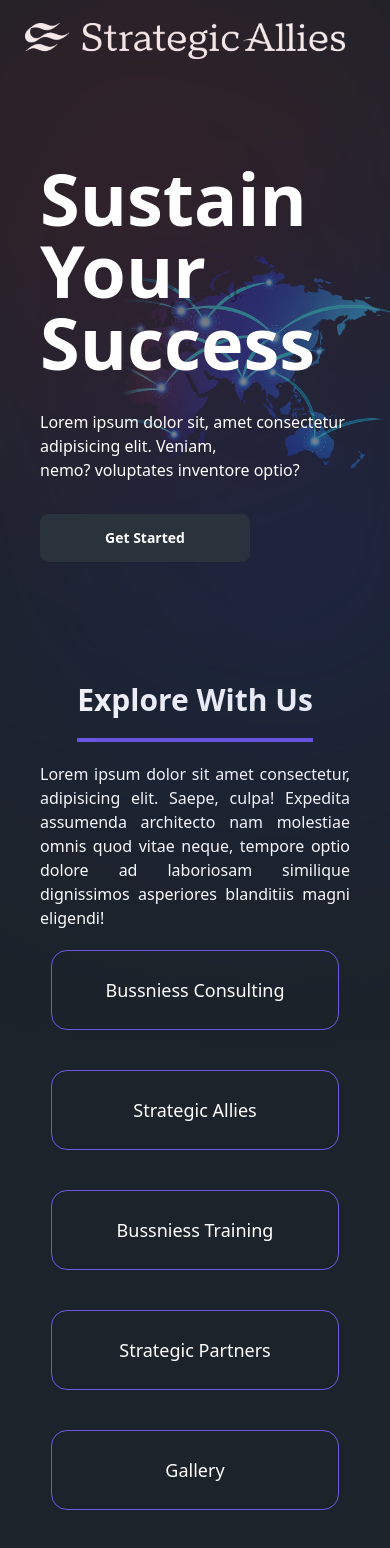
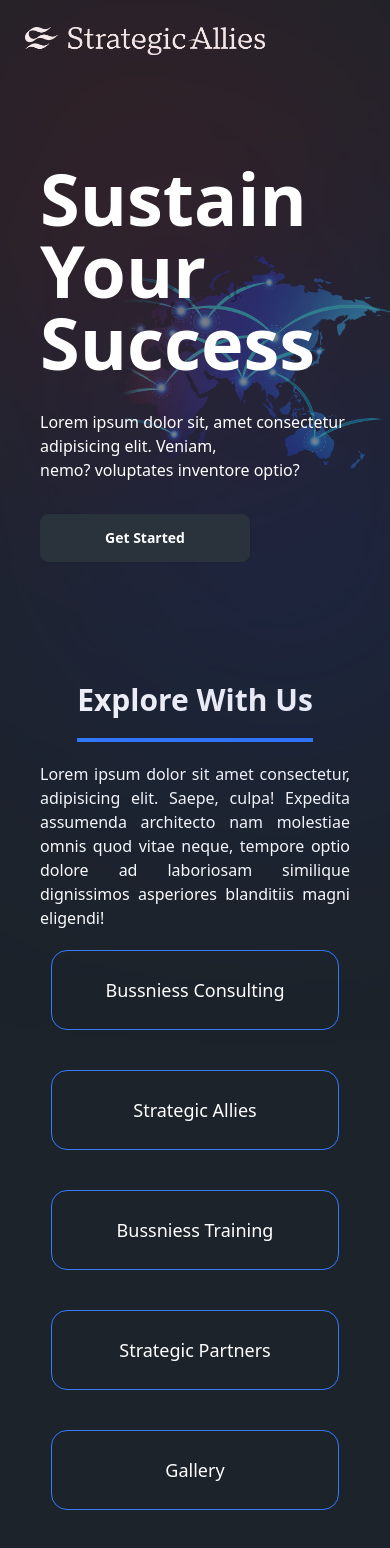
Before and after one commit to techeyeco/stratigic-allies-website-react, a React (Vite) app: page / in a window 390 px wide. Shown: the top 1548 px of the page. Built offline with nearby package versions, Linux system fonts and the light colour scheme.

Commit message:
Add the AOS animation and working on hero and stratigic consulting

```diff
--- a/index.html
+++ b/index.html
@@ -19,7 +19,8 @@
             colors: {
               light: "#fff",
               // primary: "#5b68f0",
-              primary: "#6f57e6",
+              primary: "#347BFF",
+              secondary: "#0F0F31",
               neutral: "#2A323E",
             },
           },
--- a/package.json
+++ b/package.json
@@ -10,6 +10,7 @@
     "preview": "vite preview"
   },
   "dependencies": {
+    "aos": "^2.3.4",
     "react": "^18.2.0",
     "react-dom": "^18.2.0",
     "react-icons": "^5.0.1",
--- a/src/Components/BusinessConsulting.jsx
+++ b/src/Components/BusinessConsulting.jsx
@@ -2,6 +2,7 @@ import React from "react";
 import { MdOutlineBusinessCenter } from "react-icons/md";
 import { MdOutlineSupportAgent } from "react-icons/md";
 import { GiSkills } from "react-icons/gi";
+import dbc from "../assets/dbc.png";
 
 export default function BusinessConsulting() {
   const [activeUs, setActiveUs] = React.useState({
@@ -18,7 +19,7 @@ export default function BusinessConsulting() {
       icon: (
         <MdOutlineBusinessCenter
           className={`fill-${
-            activeUs.u1 ? "[#7480FF]" : ""
+            activeUs.u1 ? "[#347BFF]" : ""
           } duration-300 ease-in-out  size-[60px]`}
         />
       ),
@@ -31,7 +32,7 @@ export default function BusinessConsulting() {
       icon: (
         <MdOutlineSupportAgent
           className={`fill-${
-            activeUs.u2 ? "[#7480FF]" : ""
+            activeUs.u2 ? "[#347BFF]" : ""
           } duration-300 ease-in-out  size-[60px]`}
         />
       ),
@@ -44,7 +45,7 @@ export default function BusinessConsulting() {
       icon: (
         <GiSkills
           className={`fill-${
-            activeUs.u3 ? "[#7480FF]" : ""
+            activeUs.u3 ? "[#347BFF]" : ""
           } duration-300 ease-in-out  size-[60px]`}
         />
       ),
@@ -95,6 +96,13 @@ export default function BusinessConsulting() {
           );
         })}
       </div>
+      <div className="flex justify-center ">
+        <img
+          src={dbc}
+          alt=""
+          className="rounded-xl h-96 object-cover hover:rounded-3xl duration-300 ease-in-out"
+        />
+      </div>
     </section>
   );
 }
--- a/src/Components/Navbar.jsx
+++ b/src/Components/Navbar.jsx
@@ -12,34 +12,42 @@ export default function Navbar() {
   const [lang, steLang] = React.useState(
     localStorage.getItem("lang") || localStorage.setItem("lang", "EN")
   );
-
   const data = [
-    {
-      title: "About Us",
-      route: "/about",
-    },
     {
       title: "Bussniess Consulting",
       route: "/consulting",
+    },
+    {
+      title: "Strategic Allies",
+      route: "/about",
     },
     {
       title: "Bussniess Training",
       route: "/tranining",
     },
     {
-      title: "Product",
-      route: "/products",
+      title: "Strategic Partners",
+      route: "/strategicPartners",
     },
     {
-      title: "Our Work",
-      route: "/ourworks",
+      title: "Gallery",
+      route: "/gallery",
+    },
+    {
+      title: "Course in the UK",
+      route: "/ukCourse",
+    },
+    {
+      title: "Modern Marketing",
+      route: "/essentialsMarketing",
     },
   ];
   return (
     <nav className="navbar bg-base-100 max-w-[1200px] mx-auto ">
       <div className="navbar-start">
+        {pathname != "/" && (
           <div className="dropdown">
-          {/* <div tabIndex={0} role="button" className="btn btn-ghost lg:hidden">
+            <div tabIndex={0} role="button" className="btn btn-ghost lg:hidden">
               <svg
                 xmlns="http://www.w3.org/2000/svg"
                 className="h-5 w-5"
@@ -54,36 +62,29 @@ export default function Navbar() {
                   d="M4 6h16M4 12h8m-8 6h16"
                 />
               </svg>
-          </div> */}
-          {/* <ul
+            </div>
+            <ul
               tabIndex={0}
-            className="menu menu-md dropdown-content mt-3 z-[1] p-2 shadow bg-base-100 rounded-box w-52 "
+              className="menu menu-md dropdown-content mt-3 z-[100] p-2 shadow bg-base-100 rounded-box w-52 bg-neutral "
             >
-            <li>
-              <a href="#about">About Us</a>
+              {data.map((item, index) => {
+                return (
+                  <li key={index}>
+                    <Link to={item.route}>{item.title}</Link>
                   </li>
-            <li>
-              <a href="#service">Our Services</a>
-            </li>
-            <li>
-              <a>Company History</a>
-            </li>
-            <li>
-              <a>Partener</a>
-            </li>
-            <li>
-              <a>Contact Us</a>
-            </li>
-          </ul> */}
+                );
+              })}
+            </ul>
           </div>
+        )}
         <Link
           to="/"
           className="btn btn-ghost text-xl py-8 flex flex-col items-center"
         >
-          <img src={logonav} alt="" className="w-80 " />
+          <img src={logonav} alt="" className="w-60" />
         </Link>
         {pathname != "/" && (
-          <ul className="menu menu-horizontal px-2 flex-nowrap hidden lg:flex flex-nowarp flex-row lg:items-center gap-5">
+          <ul className="menu menu-horizontal px-2 flex-nowrap hidden lg:flex flex-nowarp flex-row lg:items-center gap-2">
             {data.map((item, index) => {
               return (
                 <li key={index}>
--- a/src/Components/ToRoute.jsx
+++ b/src/Components/ToRoute.jsx
@@ -1,43 +1,69 @@
 import React from "react";
 import { Link } from "react-router-dom";
+import Aos from "aos";
+import "aos/dist/aos.css";
 
-export default function toRoute() {
+export default function ToRoute() {
+  React.useEffect(() => {
+    Aos.init();
+  }, []);
+
   const data = [
     {
       title: "Bussniess Consulting",
       route: "/consulting",
       translate: "translate-y-5",
+      fade: "zoom-out-right",
+      duration: 2000,
+      delay: 1500,
     },
     {
       title: "Strategic Allies",
       route: "/about",
       translate: "-translate-y-5",
+      fade: "zoom-out-down",
+      duration: 2000,
+      delay: 300,
     },
     {
       title: "Bussniess Training",
       route: "/tranining",
       translate: "translate-y-5",
+      fade: "zoom-out-left",
+      duration: 2000,
+      delay: 500,
     },
     {
       title: "Strategic Partners",
       route: "/strategicPartners",
       translate: "translate-y-10",
+      fade: "zoom-out-right",
+      duration: 2000,
+      delay: 1200,
     },
     {
       title: "Gallery",
       route: "/gallery",
       translate: "-translate-y-6",
+      fade: "zoom-out",
+      duration: 1000,
     },
     {
       title: "Course in the UK",
       route: "/ukCourse",
       translate: "translate-y-10",
+      fade: "zoom-out-left",
+      duration: 2000,
+      delay: 700,
     },
     {
       title: "Modern Marketing",
       route: "/essentialsMarketing",
       translate: "-translate-y-5",
       span: "col-span-3",
+      fade: "zoom-out-up",
+      duration: 2000,
+      delay: 900,
     },
   ];
   return (
@@ -52,16 +78,30 @@ export default function toRoute() {
         blanditiis magni eligendi!
       </p>
 
-      <div className="grid  grid-cols-1 lg:grid-cols-3 gap-10 p-5 lg:p-20 justify-items-center  text-light">
+      <div
+        data-aos-duration="1500"
+        className="grid  grid-cols-1 lg:grid-cols-3 gap-10 p-5 lg:p-20 justify-items-center  text-light"
+      >
         {data.map((route, index) => {
           return (
             <Link
               key={index}
               to={route.route}
-              className={`border border-primary rounded-2xl text-lg p-5 w-72 md:w-96 lg:w-52 h-20  lg:${route.translate} lg:${route.span}
-                        flex flex-col justify-center items-center hover:bg-primary duration-200 ease-in-out`}
+              className={` overflow-hidden md:overflow-visible
+               lg:${route.span} lg:${route.translate}`}
             >
-              {route.title}
+              <div
+                data-aos={route.fade}
+                data-aos-delay={route.delay}
+                data-aos-duration={route.duration}
+              >
+                <div
+                  className={`border border-primary rounded-2xl text-lg p-5 w-72 md:w-96 lg:w-52 h-20
+                hover:bg-primary duration-200 ease-in-out flex flex-col justify-center items-center `}
+                >
+                  {route.title}
+                </div>
+              </div>
             </Link>
           );
         })}
--- a/src/Statigic Allies/AboutUs.jsx
+++ b/src/Statigic Allies/AboutUs.jsx
@@ -4,6 +4,9 @@ import mission from "../assets/mission.png";
 import vision from "../assets/vision.png";
 import sLogo from "../assets/logo/Vertical 01.png";
 import CEOcontact from "./CEOcontact";
+import Aos from "aos";
+import "aos/dist/aos.css";
+
 const data = [
   {
     title: "Development",
@@ -110,20 +113,31 @@ const data = [
 ];
 
 export default function AboutUs() {
+  React.useEffect(() => {
+    Aos.init();
+  }, []);
+
   return (
     <section className="text-center flex flex-col " id="about">
       {/* About */}
       <div className="p-10  max-w-[1200px] mx-auto ">
-        <p className="text-3xl lg:text-5xl font-bold mb-5 ">
-          <div className="overflow-hidden ">
+        <div
+          data-aos="fade-down"
+          data-aos-duration="1000"
+          className="overflow-hidden mb-5"
+        >
           <img
             className="h-40 w-full object-contain hover:scale-105 duration-200 ease-in-out p-3 pb-5 border-b-4 border-primary"
             src={sLogo}
             alt=""
           />
         </div>{" "}
-        </p>
-        <p className="lg:text-xl text-justify lg:text-center">
+        <p
+          className="lg:text-xl text-justify lg:text-center"
+          data-aos="fade-up"
+          data-aos-anchor-placement="top-bottom"
+          data-aos-duration="1000"
+        >
           Strategic Allies is a premier business development service provider
           headquartered in Erbil, Iraq, with a strategic foothold in the global
           market through key partnerships in the Canada and United Kingdom.
@@ -133,14 +147,22 @@ export default function AboutUs() {
           strategic partnerships.
         </p>
         <div className="grid grid-cols-1 md:grid-cols-3 gap-10 lg:gap-20 py-10 ">
-          <div className="md:col-span-2 overflow-hidden ">
+          <div
+            className="md:col-span-2 overflow-hidden "
+            data-aos="fade-right"
+            data-aos-duration="1500"
+          >
             <img
               className="h-96 w-full object-cover hover:scale-105 duration-200 ease-in-out"
               src="https://th.bing.com/th/id/R.ea6a6c06c73b8c515f167ac59a3065ce?rik=t6RwMoyD7j%2bcrA&riu=http%3a%2f%2fwww.holleysolar.cn%2fuploads%2fimg1%2f20200604%2f5ed84f97821a0.jpg&ehk=KcGlp9mpvTqZMBZSiL0GMdkdDIGOG3HbTioTUET4qxU%3d&risl=&pid=ImgRaw&r=0"
               alt=""
             />
           </div>
-          <div className="overflow-hidden ">
+          <div
+            className="overflow-hidden "
+            data-aos="fade-left"
+            data-aos-duration="1500"
+          >
             <img
               className="h-96 w-full object-cover hover:scale-105 duration-200 ease-in-out"
               src="https://th.bing.com/th/id/R.ea6a6c06c73b8c515f167ac59a3065ce?rik=t6RwMoyD7j%2bcrA&riu=http%3a%2f%2fwww.holleysolar.cn%2fuploads%2fimg1%2f20200604%2f5ed84f97821a0.jpg&ehk=KcGlp9mpvTqZMBZSiL0GMdkdDIGOG3HbTioTUET4qxU%3d&risl=&pid=ImgRaw&r=0"
@@ -154,7 +176,11 @@ export default function AboutUs() {
       <div className="bg-gradient-to-r from-primary/80 to-primary ">
         <div className="max-w-[1200px] mx-auto grid grid-cols-1 md:grid-cols-3 gap-10 lg:gap-24 p-10 ">
           {/* Mission */}
-          <div className="md:col-span-3 flex flex-col md:flex-row justify-between items-center">
+          <div
+            className="md:col-span-3 flex flex-col md:flex-row justify-between items-center"
+            data-aos="fade-right"
+            data-aos-duration="1500"
+          >
             <div className="basis-1/2">
               <p className="text-2xl lg:text-3xl font-bold mb-3 pb-3 border-b-4 border-light w-max ">
                 Mission
@@ -176,7 +202,11 @@ export default function AboutUs() {
             </div>
           </div>
           {/* Vision */}
-          <div className="md:col-span-3 flex flex-col-reverse md:flex-row justify-between items-center">
+          <div
+            className="md:col-span-3 flex flex-col-reverse md:flex-row justify-between items-center"
+            data-aos="fade-left"
+            data-aos-duration="1500"
+          >
             <div className="overflow-hidden h-full w-max">
               <img
                 className="h-48 w-full object-contain rotate-180 mt-5"
```
Also changed, not shown: src/assets/dbc.png (added), 1 other file (tests, documents, lock files or other folders). Lines whose indentation alone changed are shown as unchanged.
